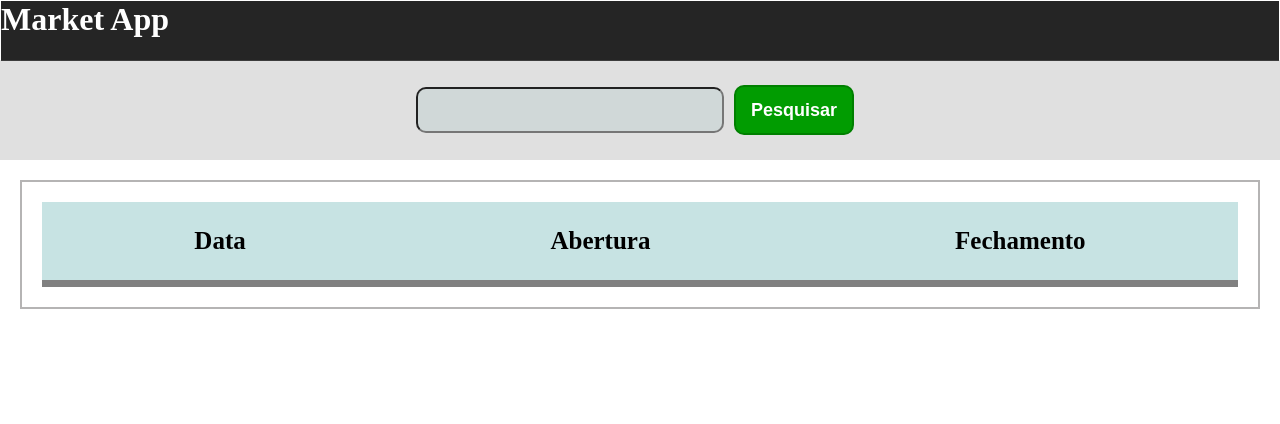
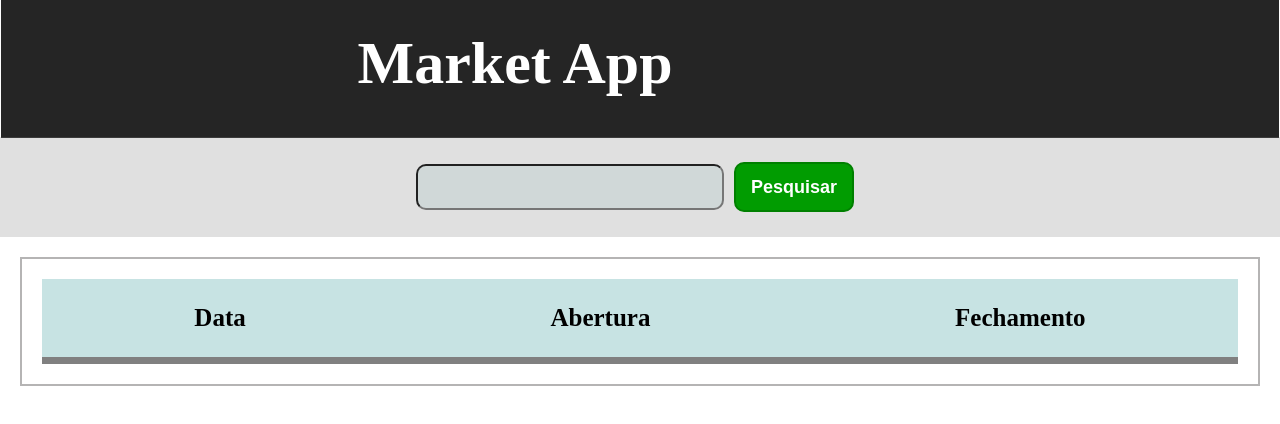
Before and after one commit to Vargazz/MarketApp, an Angular app: page / in a window 1280 px wide. Shown: the top 424 px of the page. Built offline with nearby package versions, Linux system fonts and the light colour scheme.

Commit message:
feat: animation title

```diff
--- a/src/app/ultimas-negociacoes/ultimas-negociacoes.component.css
+++ b/src/app/ultimas-negociacoes/ultimas-negociacoes.component.css
@@ -66,7 +66,57 @@ body {
   padding: 0;
   height: 60px;
   color: white;
+  display: flex;
+  justify-content: center;
+  align-items: center;
+  height: 150px;
+  font-size: 30px;
 }
+
+
+.dinamico {
+  margin-left: 35px;
+  list-style: none;
+  height: 90px;
+  line-height: 90px;
+  overflow: hidden;
+}
+.list {
+  list-style: none;
+  color: white;
+  left:0;
+  position: relative;
+  top: 0;
+  animation: slide  6s steps(4) infinite;
+  font-size: 30px;
+  top: 12px;
+}
+
+@keyframes slide {
+  100%{
+    top: -360px;
+  }
+}
+
+.list::after {
+  content: "";
+  position: absolute;
+  left: 0;
+  border-left: 2px solid white;
+  animation: typing 1.5s steps(20) infinite;
+  background-color:  rgb(37, 37, 37); ;
+}
+.list {
+  position: relative;
+}
+
+@keyframes typing{
+  100%{
+    left: 100%;
+    margin: 0 -35px 0 35px;
+  }
+}
+
 
 .input-search {
   height: 40px;
--- a/src/app/ultimas-negociacoes/ultimas-negociacoes.component.html
+++ b/src/app/ultimas-negociacoes/ultimas-negociacoes.component.html
@@ -1,5 +1,10 @@
 <header class="headerMarket">
-  <h1>Market App</h1>
+  <h1 class="title">Market App</h1>
+  <ul class="dinamico">
+    <li><span class="list">Inovação</span></li>
+    <li><span class="list">Conhecimento</span></li>
+    <li><span class="list">Qualidade</span></li>
+  </ul>
 </header>
 <body>
   <nav class="nav-bar">
```
